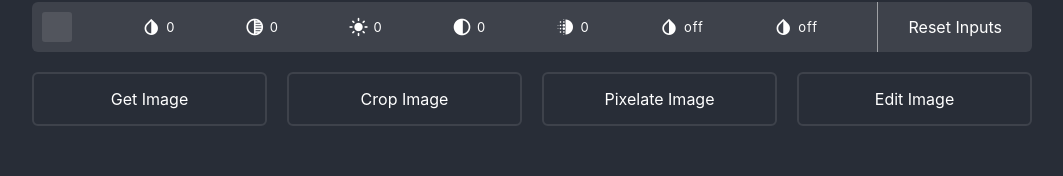
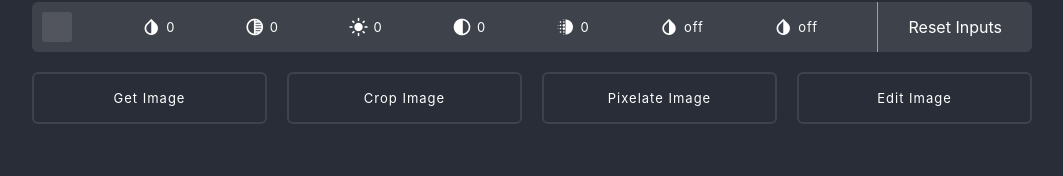
Before and after one commit to eric6cho/image-mesh-react, a React (Create React App) app in the folder client/: page / in a window 1280 px wide. Shown: the part 762-938 px from the top of the page, without its empty margins (108-1171 px from the left). Built offline with nearby package versions, Linux system fonts and the light colour scheme; no server answers.

Commit message:
added image output component added submit section component

```diff
--- a/client/src/App.js
+++ b/client/src/App.js
@@ -1,8 +1,12 @@
 
 import React, { useState, useEffect } from "react";
 
+import TitleSection from "./components/comp-title-section";
+import ImageOutput from "./components/comp-image-output";
+
 import PreviewSection from "./components/comp-preview-section";
 import LinkSection from "./components/comp-link-section";
+import SubmitSection from "./components/comp-submit-section";
 
 import './styles/main.scss';
 
@@ -108,14 +112,13 @@ export default function App() {
     });
   };
 
+
+
   return (
     <div className="App">
       <div className="main-section top">
         <div className="main-section-inner">
-          <div className="title-section">
-            <h1>Image Mesh</h1>
-            <p>Used to edit photos and create pixel art</p>
-          </div>
+          <TitleSection title='Image Mesh' subtitle='Used to edit photos and create pixel art'/>
           <div className="image-section">
             <div className="form-section">
               <div className="form-header">
@@ -167,9 +170,7 @@ export default function App() {
                 </div>
               </div>
             </div>
-            <div className={'image-target '+(!imageSrc?'no-image':'')}>
-              <img id='image-target' className={!imageSrc?'no-image':''} alt='edited'/>
-            </div>
+            <ImageOutput imageSrc={imageSrc}/>
           </div>
           <PreviewSection
             isURLValid={isURLValid}
@@ -181,23 +182,15 @@ export default function App() {
             pixelation={imagePixelation}
             isPixelated={imageIsPixelated}
             isSquare={imageIsSquare}
-            reset={setDefaultParams}
+            clickReset={setDefaultParams}
             setIsURLValid={setIsURLValid}
           />
-          <div className="submit-section">
-            <div className={"button submit "+(isURLValid?'':'disabled')} onClick={()=>getImage()}>Get Image</div>
-            <div className={"button submit "+(isURLValid?'':'disabled')} onClick={()=>getImage('square')}>Crop Image</div>
-            <div className={"button submit "+(isURLValid?'':'disabled')} onClick={()=>getImage('pixelate')}>Pixelate Image</div>
-            <div className={"button submit "+(isURLValid?'':'disabled')} onClick={()=>getImage('edited')}>Edit Image</div>
-          </div>
+          <SubmitSection isURLValid={isURLValid} clickSubmit={getImage}/>
         </div>
       </div>
       <div className="main-section bottom">
         <div className="main-section-inner">
-          <div className="title-section">
-            <h2>Links</h2>
-            <p>Select an image link below to fill the url input in the form above</p>
-          </div>
+          <TitleSection title='Links' subtitle='Select an image link below to fill the url input in the form above' isSecondary={true}/>
           <div className="link-section-outer">
             <LinkSection title='Recent Image Links' css='recent' clickLink={setImageURL} links={recentURLs}/>
             <LinkSection title='Sample Image Links' clickLink={setImageURL} links={sampleURLs}/>
--- /dev/null
+++ b/client/src/components/comp-image-output.js
@@ -0,0 +1,12 @@
+
+import React from "react";
+
+import '../styles/comp-image-output.scss';
+
+export default function ImageOutput(props) {
+  return (
+  <div className={'image-target '+(!props.imageSrc?'no-image':'')}>
+    <img id='image-target' className={!props.imageSrc?'no-image':''} alt='edited'/>
+  </div>
+  );
+}
--- a/client/src/components/comp-preview-section.js
+++ b/client/src/components/comp-preview-section.js
@@ -41,7 +41,7 @@ export default function PreviewSection(props) {
             </div>
           )
         }
-        <div className="button reset" onClick={()=>props.reset()}>Reset Inputs</div>
+        <div className="button reset" onClick={()=>props.clickReset()}>Reset Inputs</div>
       </div>
     </div>;
 
--- /dev/null
+++ b/client/src/components/comp-submit-section.js
@@ -0,0 +1,29 @@
+
+import React,{useState} from "react";
+
+import '../styles/comp-submit-section.scss';
+
+export default function SubmitSection(props) {
+
+  const [data] = useState([
+    {'val':'Get Image','image':''},
+    {'val':'Crop Image','image':'square'},
+    {'val':'Pixelate Image','image':'pixelate'},
+    {'val':'Edit Image','image':'edited'},
+  ]);
+
+  return (
+    <div className="submit-section">
+      {
+        data.map((item,i)=>
+          <div
+            key={i}
+            className={'button submit '+(props.isURLValid?'':'disabled')}
+            onClick={()=>props.clickSubmit(item['image'])}>
+            <p>{item['val']}</p>
+          </div>
+        )
+      }
+    </div>
+  );
+}
--- /dev/null
+++ b/client/src/components/comp-title-section.js
@@ -0,0 +1,11 @@
+
+import React from "react";
+
+export default function TitleSection(props) {
+  return (
+    <div className="title-section">
+      {props.isSecondary?<h2>{props.title}</h2>:<h1>{props.title}</h1>}
+      <p>{props.subtitle}</p>
+    </div>
+  );
+}
--- /dev/null
+++ b/client/src/styles/comp-image-output.scss
@@ -0,0 +1,31 @@
+@import "mixins/mixins.scss";
+
+.image-target{
+  margin-left:100px;
+  height:400px;
+  min-width:400px;
+  overflow: hidden;
+  display: flex;
+  justify-content: center;
+  align-items: center;
+
+  img{
+    width:auto;
+    height: 100%;
+    max-width: 100%;
+    max-height: 100%;
+    object-fit:contain;
+    overflow: hidden;
+    border-radius: 6px;
+    margin-left:auto;
+
+    &.no-image{
+      display:none;
+    }
+  }
+
+  &.no-image{
+    border-radius: 6px;
+    background:rgba(255,255,255,0.1);
+  }
+}
--- /dev/null
+++ b/client/src/styles/comp-submit-section.scss
@@ -0,0 +1,18 @@
+@import "mixins/mixins.scss";
+
+.submit-section{
+  display: flex;
+
+  .button{
+    @include button();
+
+    &.submit{
+      width:100%;
+      margin-right: 20px;
+
+      &:last-child{
+        margin-right: 0;
+      }
+    }
+  }
+}
--- a/client/src/styles/main.scss
+++ b/client/src/styles/main.scss
@@ -175,60 +175,12 @@ html{
                   }
                 }
               }
-
-              .image-target{
-                margin-left:100px;
-                height:400px;
-                min-width:400px;
-                overflow: hidden;
-                display: flex;
-                justify-content: center;
-                align-items: center;
-
-                img{
-                  width:auto;
-                  height: 100%;
-                  max-width: 100%;
-                  max-height: 100%;
-                  object-fit:contain;
-                  overflow: hidden;
-                  border-radius: 6px;
-                  margin-left:auto;
-
-                  &.no-image{
-                    display:none;
-                  }
-                }
-
-                &.no-image{
-                  border-radius: 6px;
-                  background:rgba(255,255,255,0.1);
-                }
-              }
-            }
-          }
-
-          .submit-section{
-            display: flex;
-
-            .button{
-              @include button();
-
-              &.submit{
-                width:100%;
-                margin-right: 20px;
-
-                &:last-child{
-                  margin-right: 0;
-                }
-              }
             }
           }
 
           .link-section-outer{
             display: flex;
             justify-content: space-between;
-
           }
         }
       }
```
